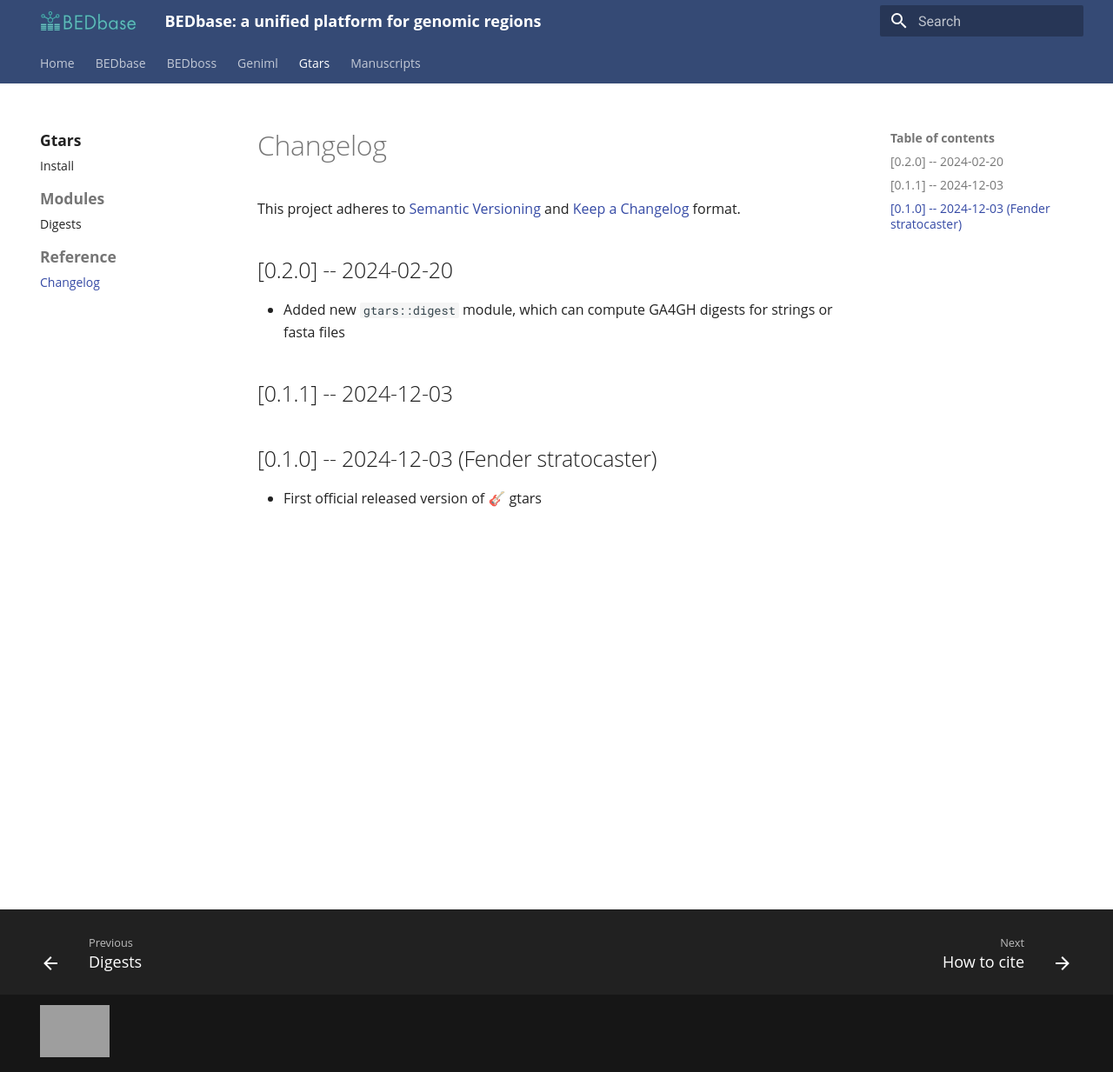
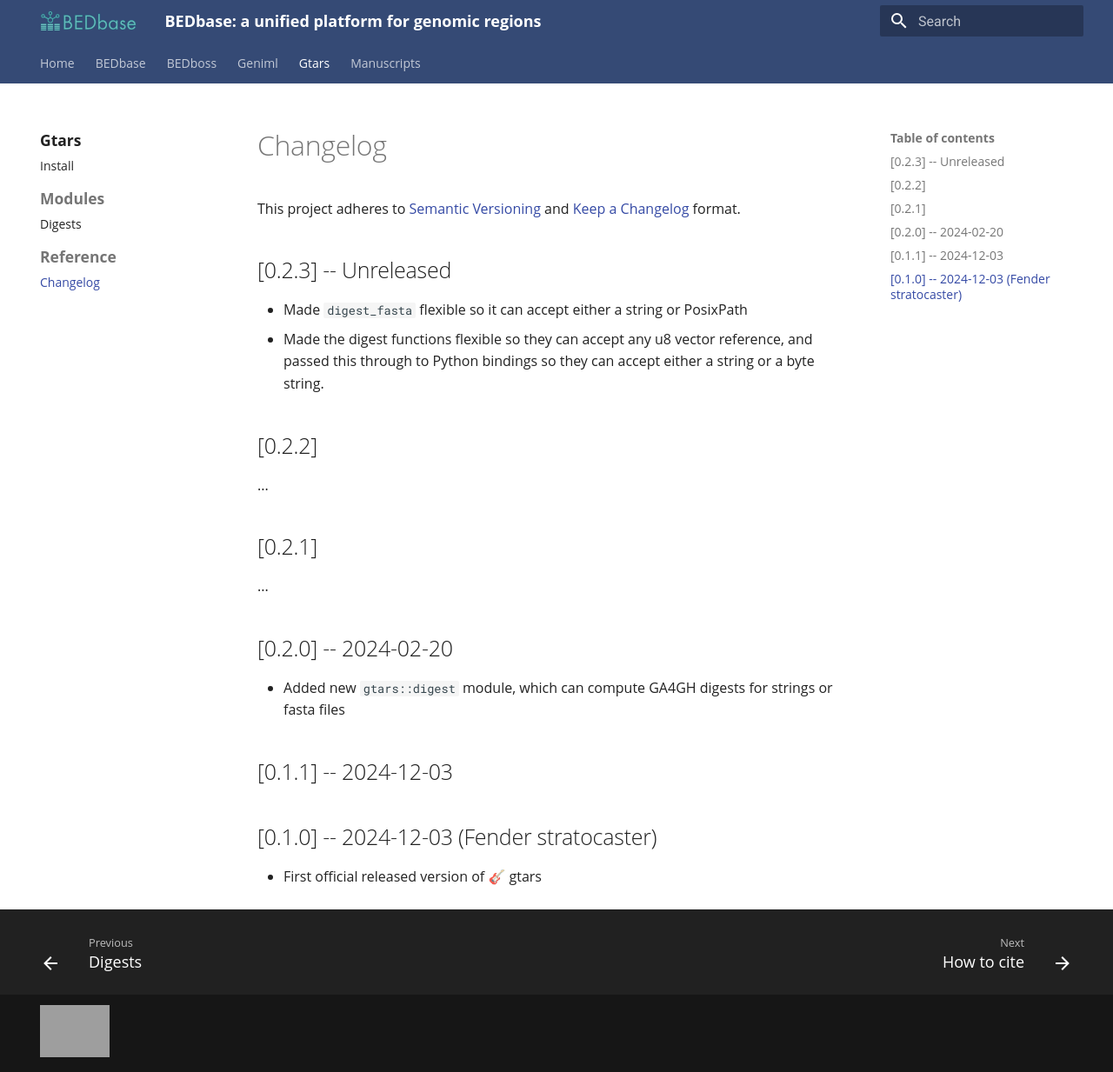
Before and after one commit to databio/bedbase, an MkDocs documentation site: the page built from docs/gtars/changelog.md, in a window 1280 px wide and 1233 px high. Shown: the whole window at 87% size. Built offline with MkDocs 1.6.1 and Material for MkDocs 9.7.7, drawn with Linux system fonts in a browser that asks for light colours; grey boxes are pictures that could not be loaded.

Commit message:
update changelog

```diff
--- a/docs/gtars/changelog.md
+++ b/docs/gtars/changelog.md
@@ -1,6 +1,19 @@
 # Changelog
 
 This project adheres to [Semantic Versioning](https://semver.org/spec/v2.0.0.html) and [Keep a Changelog](https://keepachangelog.com/en/1.0.0/) format.
+
+## [0.2.3] -- Unreleased
+
+- Made `digest_fasta` flexible so it can accept either a string or PosixPath
+- Made the digest functions flexible so they can accept any u8 vector reference, and passed this through to Python bindings so they can accept either a string or a byte string.
+
+## [0.2.2]
+
+...
+
+## [0.2.1]
+
+...
 
 ## [0.2.0] -- 2024-02-20
 
```
